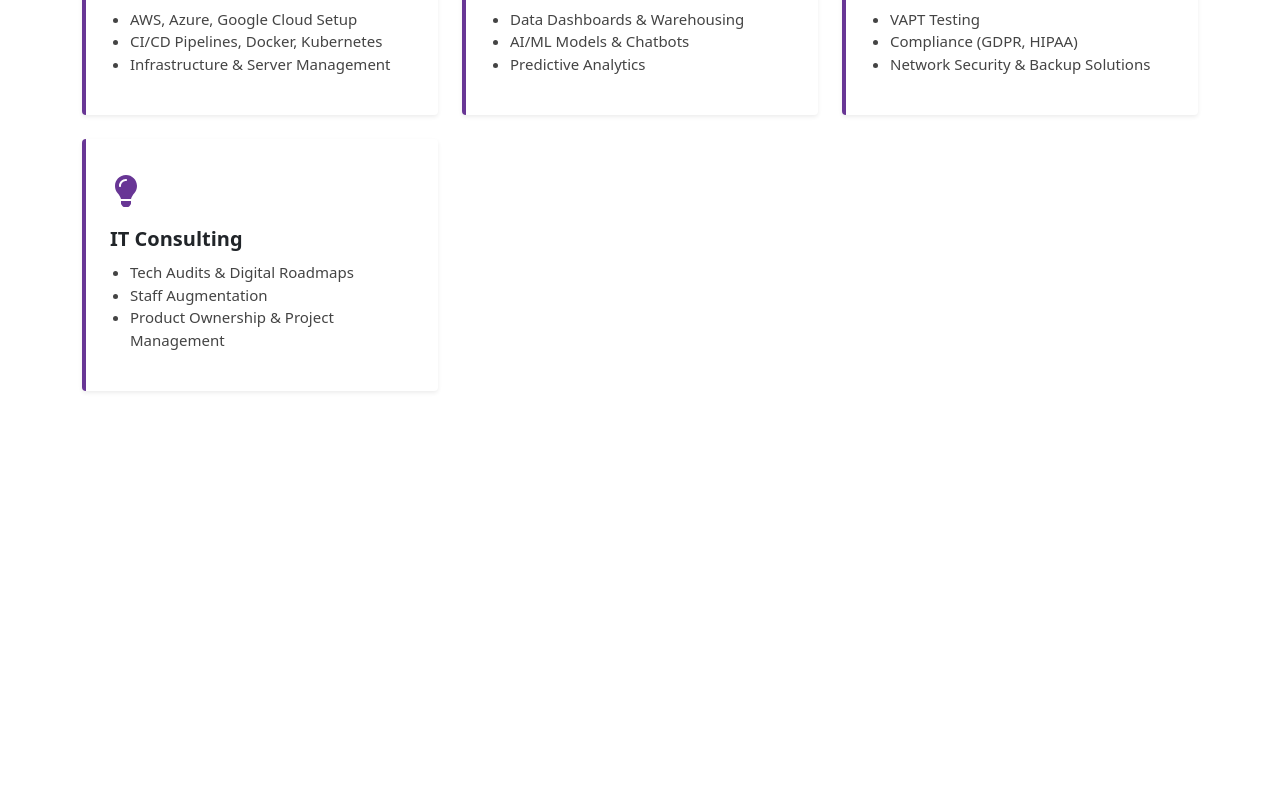
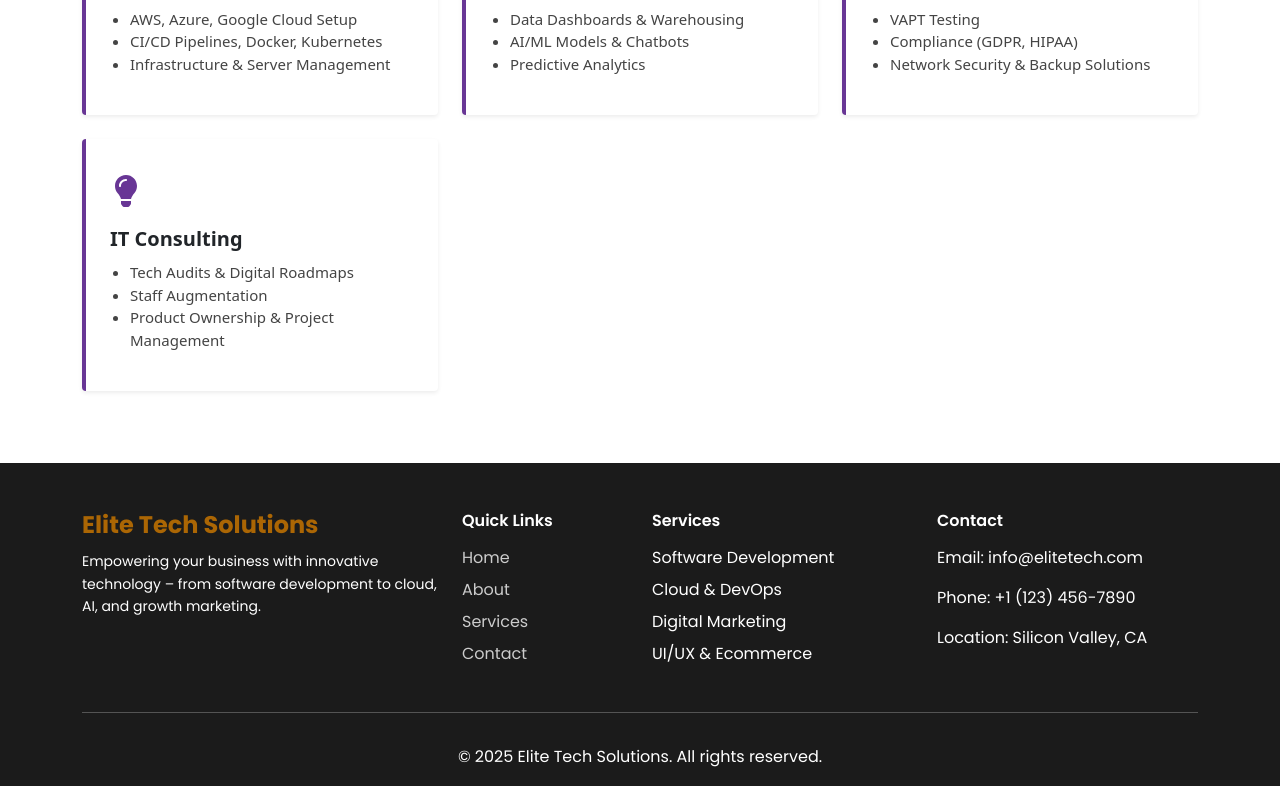
Before and after one commit to amnakhalid625/Elite_tech_website, a React (Vite) app: page / in a window 1280 px wide. Shown: the part 4736-5522 px from the top of the page. Before the commit the page ends 5199 px from the top, so only its background shows below. Built offline with nearby package versions, Linux system fonts and the light colour scheme.

Commit message:
infosys_website_clone

```diff
--- a/src/App.jsx
+++ b/src/App.jsx
@@ -8,12 +8,16 @@ import Bell from './pages/bell/bell';
 import Purpose from './pages/purpose/Purpose'
 import About from './pages/about/AboutUs'
 import Services from "./pages/services/Services"
+import Footer from './pages/footer/Footer'
+import { BrowserRouter } from 'react-router-dom';
+
 
 function App() {
 
 
   return (
    <>
+   <BrowserRouter>
    <Navbar />
    <Home />
    <Capability />
@@ -24,6 +28,8 @@ function App() {
    <Purpose />
    <About />
    <Services />
+   <Footer />
+   </BrowserRouter>
 
     </>
   )
--- a/src/components/navbar/Navbar.jsx
+++ b/src/components/navbar/Navbar.jsx
@@ -1,5 +1,6 @@
 import React from 'react';
 import logo from '../../assets/bg.png';
+import { Link } from 'react-router-dom';
 import './navbar.css';
 
 const Navbar = () => {
@@ -8,9 +9,9 @@ const Navbar = () => {
       <div className="container">
         <nav className="navbar navbar-expand-lg navbar-light">
           <div className="container-fluid">
-            <a className="navbar-brand" href="#">
+            <Link className="navbar-brand" to="#">
               <img src={logo} alt="company-logo" className="logo" />
-            </a>
+            </Link>
 
             <button
               className="navbar-toggler"
@@ -31,24 +32,24 @@ const Navbar = () => {
             <div className="collapse navbar-collapse" id="navbarNav">
               <ul className="navbar-nav ms-auto mb-2 mb-lg-0 align-items-center">
                 <li className="nav-item">
-                  <a className="nav-link active" aria-current="page" href="#">
+                  <Link className="nav-link active" aria-current="page" to="#">
                     Home
-                  </a>
+                  </Link>
                 </li>
                 <li className="nav-item">
-                  <a className="nav-link" href="#">
+                  <Link className="nav-link" to="#">
                     About Us
-                  </a>
+                  </Link>
                 </li>
                 <li className="nav-item">
-                  <a className="nav-link" href="#">
+                  <Link className="nav-link" to="#">
                     Services
-                  </a>
+                  </Link>
                 </li>
                 <li className="nav-item">
-                  <a className="nav-link" href="#">
+                  <Link className="nav-link" to="#">
                     Blog
-                  </a>
+                  </Link>
                 </li>
                 <li className="nav-item ms-md-3 mt-3 mt-md-0">
                   <button className="contact-btn">Contact Us</button>
--- a/src/pages/bell/bell.css
+++ b/src/pages/bell/bell.css
@@ -1,5 +1,5 @@
 .bell-section {
-    background: linear-gradient(rgba(0, 0, 0, 0.5), rgba(0, 0, 0, 0.5)), url('../../assets/bell.avif');
+    background: linear-gradient(rgba(0, 0, 0, 0.5), rgba(0, 0, 0, 0.5)), url('../../assets/bellN.jpg');
     background-size: cover;
     background-position: left;
     background-repeat: no-repeat;
--- /dev/null
+++ b/src/pages/footer/Footer.jsx
@@ -0,0 +1,60 @@
+import React from 'react';
+import './footer.css';
+import { Link } from 'react-router-dom';
+
+const Footer = () => {
+  return (
+    <footer className="footer-section">
+      <div className="container py-5">
+        <div className="row gy-4">
+
+          {/* Company Info */}
+          <div className="col-md-4">
+            <h4 className="footer-logo">Elite Tech Solutions</h4>
+            <p className="footer-description">
+              Empowering your business with innovative technology – from software development to cloud, AI, and growth marketing.
+            </p>
+          </div>
+
+          {/* Quick Links */}
+          <div className="col-md-2">
+            <h5 className="footer-title">Quick Links</h5>
+            <ul className="list-unstyled footer-links">
+              <li><Link to="/">Home</Link></li>
+              <li><Link to="/about">About</Link></li>
+              <li><Link to="/services">Services</Link></li>
+              <li><Link to="/contact">Contact</Link></li>
+            </ul>
+          </div>
+
+          {/* Services */}
+          <div className="col-md-3">
+            <h5 className="footer-title">Services</h5>
+            <ul className="list-unstyled footer-links">
+              <li>Software Development</li>
+              <li>Cloud & DevOps</li>
+              <li>Digital Marketing</li>
+              <li>UI/UX & Ecommerce</li>
+            </ul>
+          </div>
+
+          {/* Contact Info */}
+          <div className="col-md-3">
+            <h5 className="footer-title">Contact</h5>
+            <p>Email: info@elitetech.com</p>
+            <p>Phone: +1 (123) 456-7890</p>
+            <p>Location: Silicon Valley, CA</p>
+          </div>
+        </div>
+
+        <hr className="footer-divider" />
+
+        <div className="text-center pt-3">
+          <p className="mb-0">&copy; {new Date().getFullYear()} Elite Tech Solutions. All rights reserved.</p>
+        </div>
+      </div>
+    </footer>
+  );
+};
+
+export default Footer;
--- /dev/null
+++ b/src/pages/footer/footer.css
@@ -0,0 +1,43 @@
+.footer-section {
+    background-color: #1b1b1b;
+    color: #fff;
+    font-family: 'Poppins', sans-serif;
+  }
+
+  .footer-logo {
+    font-size: 24px;
+    font-weight: 700;
+    color: #AB6604;
+  }
+
+  .footer-description {
+    font-size: 14px;
+    margin-top: 10px;
+    line-height: 1.6;
+  }
+
+  .footer-title {
+    font-size: 16px;
+    font-weight: 600;
+    color: #ffffff;
+    margin-bottom: 15px;
+  }
+
+  .footer-links li {
+    margin-bottom: 8px;
+  }
+
+  .footer-links a {
+    color: #ccc;
+    text-decoration: none;
+    transition: color 0.3s ease;
+  }
+
+  .footer-links a:hover {
+    color: #AB6604;
+  }
+
+  .footer-divider {
+    border-top: 1px solid rgba(255, 255, 255, 0.1);
+    margin-top: 30px;
+  }
```
Also changed, not shown: src/assets/bell.avif (deleted), src/assets/bellN.jpg (added).
